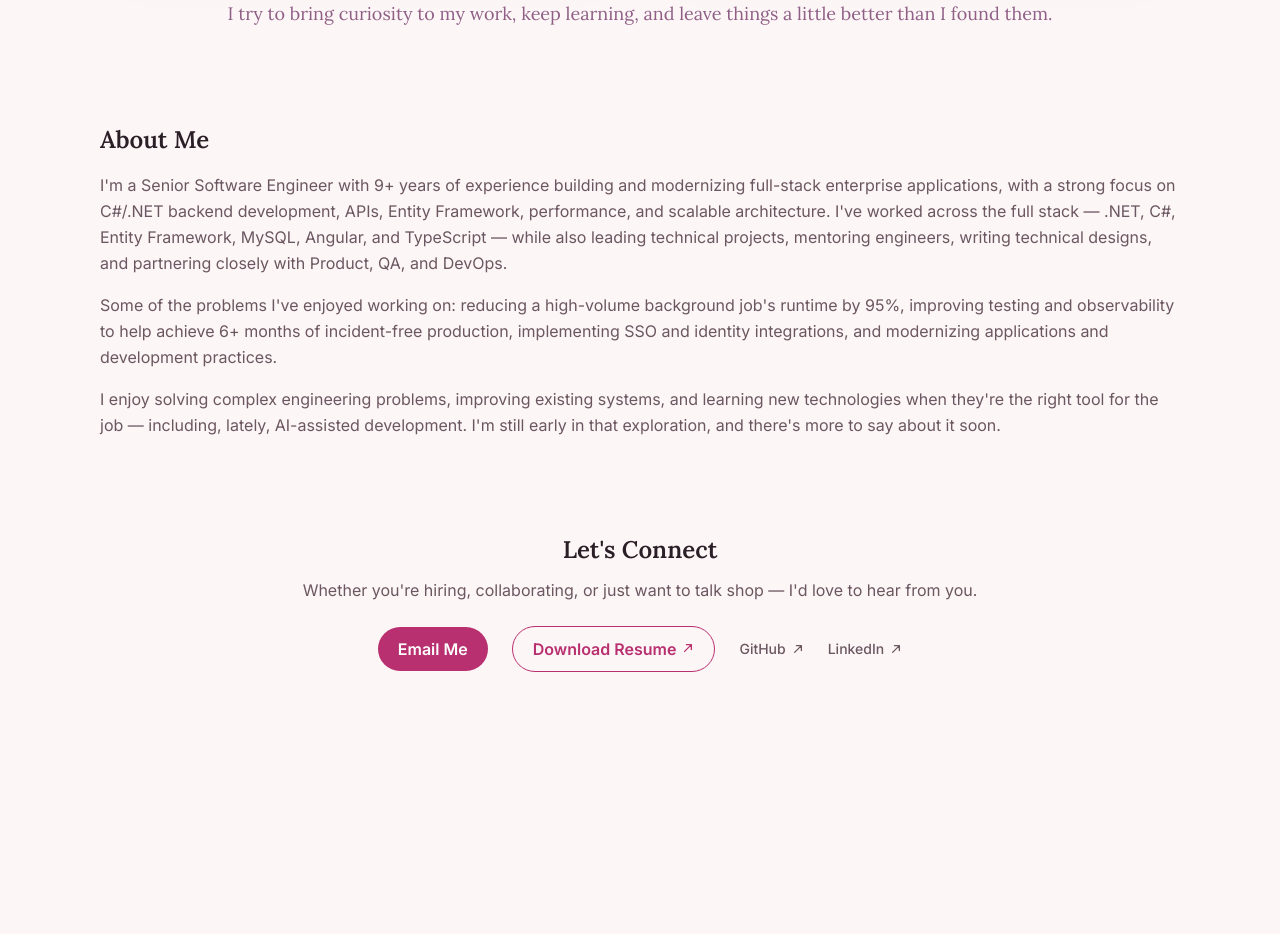
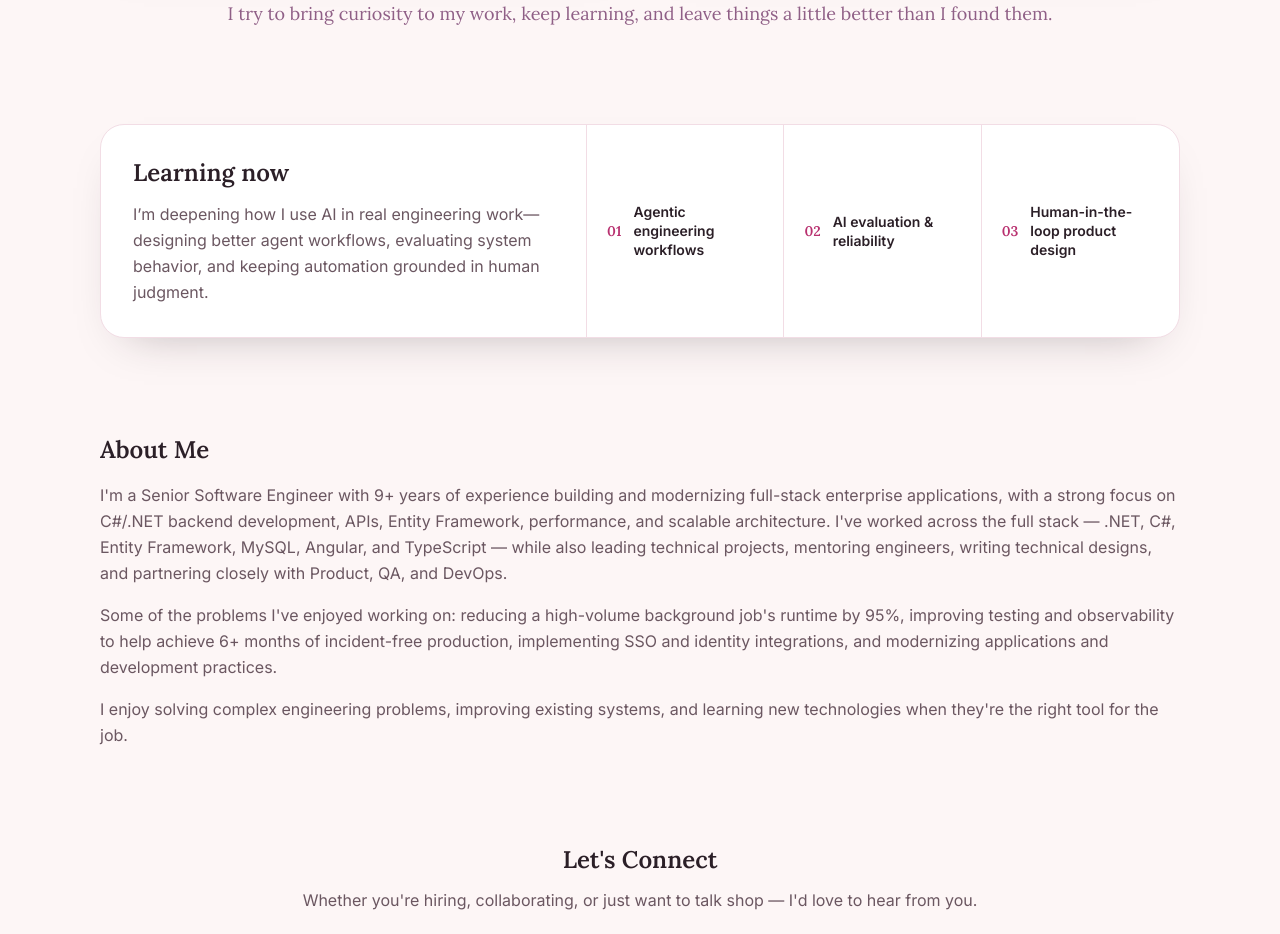
Before and after one commit to jkhaynes/PortfolioWebsite, a Next.js app: page / in a window 1280 px wide. Shown: the part 3840-4774 px from the top of the page. Before the commit the page ends 4608 px from the top, so only its background shows below. Built offline with nearby package versions, Linux system fonts and the light colour scheme.

Commit message:
feat: add learning now strip

```diff
--- a/src/app/page.tsx
+++ b/src/app/page.tsx
@@ -41,6 +41,12 @@ const workPrinciples = [
     ),
   },
 ];
+
+const learningThemes = [
+  "Agentic engineering workflows",
+  "AI evaluation & reliability",
+  "Human-in-the-loop product design",
+] as const;
 
 const stats = [
   {
@@ -310,6 +316,51 @@ export default function Home() {
           </Container>
         </section>
 
+        <section
+          id="learning-now"
+          aria-labelledby="learning-now-heading"
+          className="pb-24"
+        >
+          <Container>
+            <div className="overflow-hidden rounded-3xl border border-border bg-surface shadow-soft lg:grid lg:grid-cols-[0.9fr_1.1fr] lg:items-stretch">
+              <div className="p-6 sm:p-8">
+                <h2
+                  id="learning-now-heading"
+                  className="font-display text-2xl font-semibold text-foreground"
+                >
+                  Learning now
+                </h2>
+                <p className="mt-3 max-w-2xl leading-relaxed text-muted">
+                  I’m deepening how I use AI in real engineering work—designing
+                  better agent workflows, evaluating system behavior, and
+                  keeping automation grounded in human judgment.
+                </p>
+              </div>
+              <ul
+                aria-label="Current learning themes"
+                className="grid border-t border-border sm:grid-cols-3 sm:divide-x sm:divide-border lg:border-l lg:border-t-0"
+              >
+                {learningThemes.map((theme, index) => (
+                  <li
+                    key={theme}
+                    className="flex min-h-24 items-center gap-3 border-t border-border px-6 py-5 first:border-t-0 sm:min-h-0 sm:border-t-0 sm:px-5"
+                  >
+                    <span
+                      aria-hidden="true"
+                      className="font-display text-sm font-semibold text-accent"
+                    >
+                      {String(index + 1).padStart(2, "0")}
+                    </span>
+                    <span className="text-pretty text-sm font-semibold leading-snug text-foreground">
+                      {theme}
+                    </span>
+                  </li>
+                ))}
+              </ul>
+            </div>
+          </Container>
+        </section>
+
         <section id="about" className="pb-24">
           <Container className="max-w-2xl">
             <h2 className="font-display text-2xl font-semibold text-foreground">
@@ -337,9 +388,7 @@ export default function Home() {
               <p>
                 I enjoy solving complex engineering problems, improving existing
                 systems, and learning new technologies when they&apos;re the
-                right tool for the job — including, lately, AI-assisted
-                development. I&apos;m still early in that exploration, and
-                there&apos;s more to say about it soon.
+                right tool for the job.
               </p>
             </div>
           </Container>
```
Also changed, not shown: 1 other file (tests, documents, lock files or other folders).
